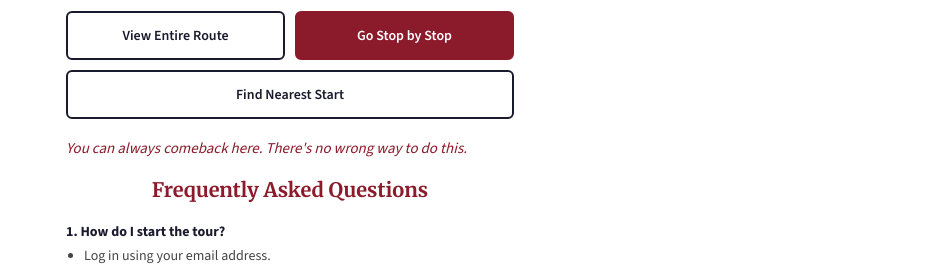
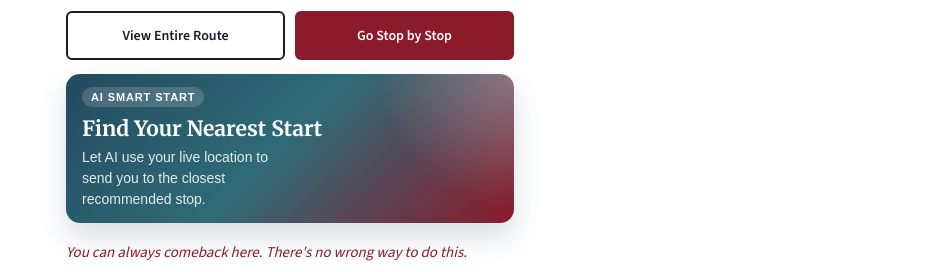
Before and after one commit to sheersho/amsterdam-bike-tour, a React (Vite) app: page / in a window 1280 px wide. Shown: the part 331-603 px from the top of the page, without its empty margins (350-1280 px from the left). Built offline with nearby package versions, Linux system fonts and the light colour scheme; no server answers.

Commit message:
added ai stops nearest

```diff
--- a/src/components/LandingPage.jsx
+++ b/src/components/LandingPage.jsx
@@ -34,8 +34,12 @@ export default function LandingPage({ faq, onViewAll, onStopByStop, onFindNeares
           <button className="cta-btn cta-btn-outline" onClick={onViewAll}>View Entire Route</button>
           <button className="cta-btn cta-btn-filled" onClick={onStopByStop}>Go Stop by Stop</button>
         </div>
-        <button className="cta-btn cta-btn-outline location-cta" onClick={onFindNearestStart}>
-          Find Nearest Start
+        <button className="location-cta" onClick={onFindNearestStart}>
+          <span className="location-cta-kicker">AI Smart Start</span>
+          <span className="location-cta-title">Find Your Nearest Start</span>
+          <span className="location-cta-copy">
+            Let AI use your live location to send you to the closest recommended stop.
+          </span>
         </button>
       </div>
 
--- a/src/styles/App.css
+++ b/src/styles/App.css
@@ -122,7 +122,52 @@ body {
 
 .location-cta {
   width: 100%;
-  margin-top: 10px;
+  margin-top: 14px;
+  padding: 13px 16px;
+  border: 0;
+  border-radius: 14px;
+  background:
+    radial-gradient(circle at top right, rgba(255, 255, 255, 0.28), transparent 28%),
+    linear-gradient(135deg, #244a60 0%, #2f6b77 48%, #8b1a2b 100%);
+  color: #fff;
+  text-align: left;
+  box-shadow: 0 14px 28px rgba(36, 74, 96, 0.18);
+  cursor: pointer;
+  -webkit-tap-highlight-color: transparent;
+  transition: transform 0.15s ease, box-shadow 0.15s ease;
+}
+
+.location-cta:active {
+  transform: scale(0.985);
+}
+
+.location-cta-kicker {
+  display: inline-block;
+  padding: 4px 9px;
+  border-radius: 999px;
+  background: rgba(255, 255, 255, 0.16);
+  font-size: 11px;
+  font-weight: 700;
+  letter-spacing: 0.08em;
+  text-transform: uppercase;
+}
+
+.location-cta-title {
+  display: block;
+  margin-top: 9px;
+  font-family: 'Merriweather', Georgia, serif;
+  font-size: 21px;
+  font-weight: 700;
+  line-height: 1.2;
+}
+
+.location-cta-copy {
+  display: block;
+  margin-top: 6px;
+  max-width: 28ch;
+  font-size: 14px;
+  line-height: 1.5;
+  color: rgba(255, 255, 255, 0.88);
 }
 
 .cta-btn {
```
